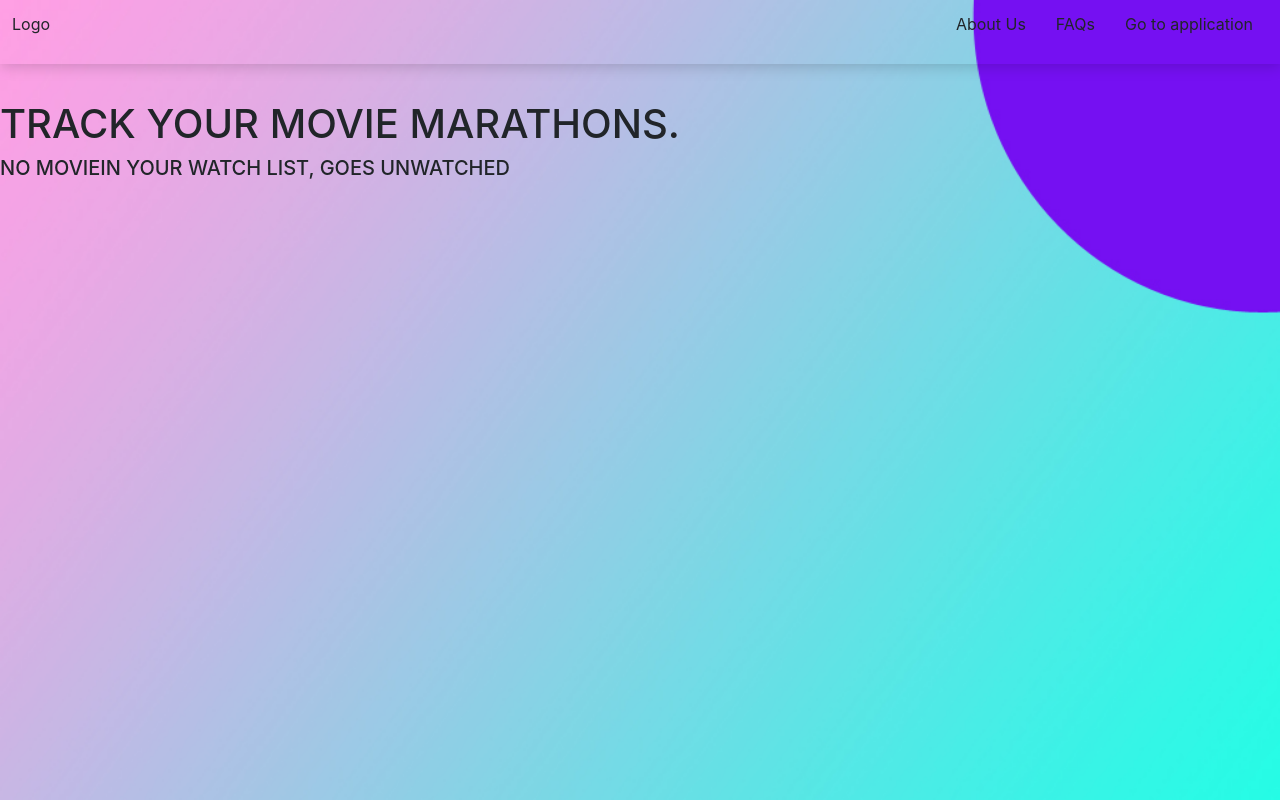
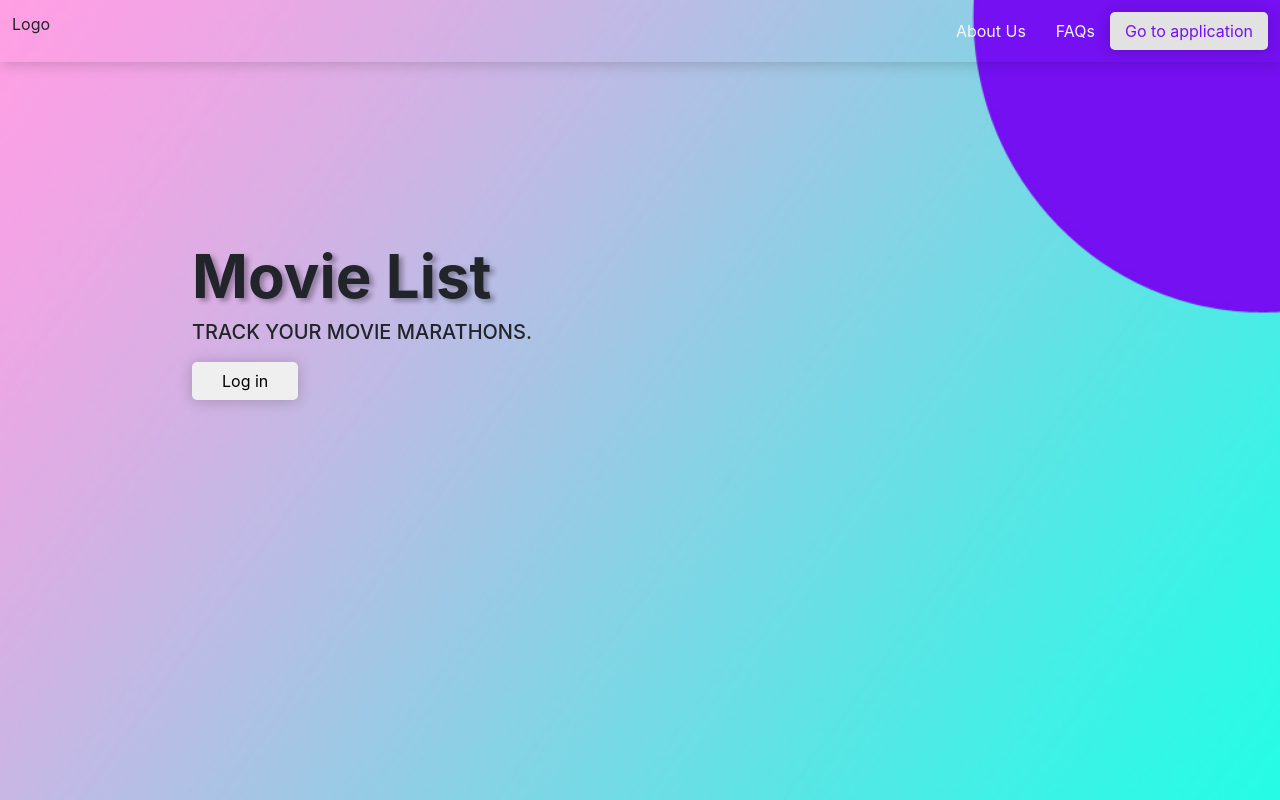
Before and after one commit to Sandip-Z/movies, a React (Create React App) app: page /about-us in a window 1280 px wide. Built offline with nearby package versions, Linux system fonts and the light colour scheme.

Commit message:
[add] style aboutus header and navbar

```diff
--- a/src/components/Aboutus/AboutUsHeader.js
+++ b/src/components/Aboutus/AboutUsHeader.js
@@ -3,8 +3,11 @@ import React from "react";
 const AboutUsHeader = () => {
   return (
     <header className="about-us-header">
-      <h1>TRACK YOUR MOVIE MARATHONS.</h1>
-      <h5>NO MOVIEIN YOUR WATCH LIST, GOES UNWATCHED</h5>
+      <div>
+        <h1>Movie List</h1>
+        <h5>TRACK YOUR MOVIE MARATHONS.</h5>
+        <button className="header-button">Log in</button>
+      </div>
     </header>
   );
 };
--- a/src/components/Aboutus/AboutUsNavbar.js
+++ b/src/components/Aboutus/AboutUsNavbar.js
@@ -8,7 +8,7 @@ const AboutUsNavbar = () => {
         <ul>
           <li>About Us</li>
           <li>FAQs</li>
-          <li>Go to application</li>
+          <li className="highlight-list-item">Go to application</li>
         </ul>
       </div>
     </nav>
--- a/src/components/Aboutus/aboutus.css
+++ b/src/components/Aboutus/aboutus.css
@@ -7,15 +7,67 @@
 .about-us-nav ul {
   display: flex;
   list-style: none;
+  margin-bottom: 0px !important;
 }
 
 .about-us-nav ul li {
-  padding: 0 15px;
+  padding: 7px 15px;
+  color: aliceblue;
+}
+
+.highlight-list-item {
+  background: rgb(226, 226, 226);
+  padding: 15px;
+  color: #7510f2 !important;
+  border-radius: 5px;
+  transition: all 0.5s;
+  cursor: pointer;
+  box-shadow: 0px 1px 15px rgba(0, 0, 0, 0.2);
+}
+
+.highlight-list-item:hover {
+  background-color: #4b168d;
+  color: aliceblue !important;
+  transition: all 0.5s;
+  box-shadow: 0px 1px 15px rgba(0, 0, 0, 0.7);
 }
 
 .about-us-header {
+  position: relative;
   background-image: url("../../assets/aboutus-bg.jpg");
   background-size: cover;
   height: 100vh;
   padding-top: 100px;
 }
+
+.about-us-header div {
+  position: absolute;
+  top: 30%;
+  left: 15%;
+}
+
+.about-us-header h1 {
+  font-size: 60px;
+  text-shadow: 4px 3px 5px rgba(9, 7, 14, 0.33);
+  font-weight: bolder;
+}
+
+.about-us-header h5 {
+  font-size: 20px;
+}
+
+.header-button {
+  padding: 7px 30px;
+  border: 0px;
+  margin-top: 10px;
+  transition: all 0.5s;
+  box-shadow: 0px 1px 15px rgba(0, 0, 0, 0.2);
+  border-radius: 5px;
+}
+
+.header-button:hover {
+  background-color: #4b168d;
+  color: aliceblue !important;
+  transition: all 0.5s;
+  box-shadow: 0px 1px 15px rgba(0, 0, 0, 0.7);
+}
```
